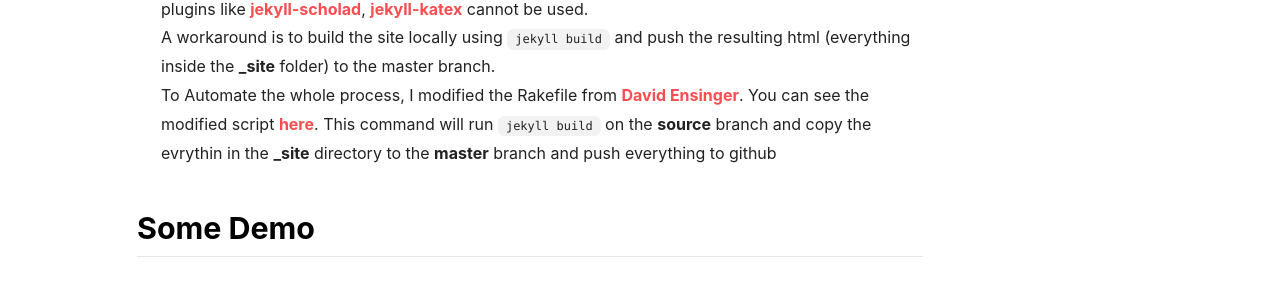
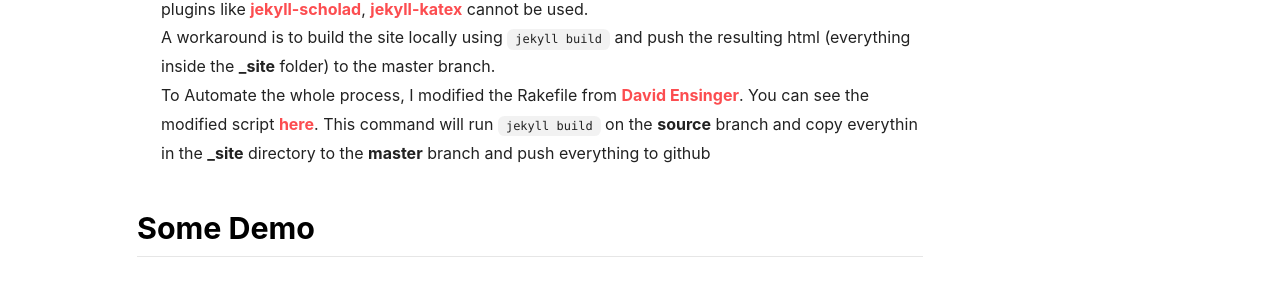
Before and after one commit to handasontam/handasontam.github.io, a Jekyll site: the page built from _posts/2018-06-21-my-workflow-for-writing-blog-posts.md, in a window 1280 px wide. Shown: the part 773-1072 px from the top of the page. Built offline with Jekyll 4.4.1, drawn with Linux system fonts in a browser that asks for light colours; nearby versions of some CDN libraries.

Commit message:
Update. Build site at 2018-06-23 18:08:38 UTC

````diff
--- a/_includes/head.html
+++ b/_includes/head.html
@@ -45,3 +45,4 @@
 _sources.katex.css_integrity }}" crossorigin="anonymous">
 <script src="{{ _sources.katex.js }}" integrity="{{ _sources.katex.js_integrity
 }}" crossorigin="anonymous"></script>
+{%- include analytics.html -%}
--- a/_layouts/page.html
+++ b/_layouts/page.html
@@ -118,4 +118,3 @@ layout: base
 
 {%- include markdown-enhancements.html -%}
 {%- include pageview.html -%}
-{%- include analytics.html -%}
--- a/_posts/2018-06-21-my-workflow-for-writing-blog-posts.md
+++ b/_posts/2018-06-21-my-workflow-for-writing-blog-posts.md
@@ -28,7 +28,7 @@ useful plugins like [jekyll-scholad](https://github.com/inukshuk/jekyll-scholar)
 
    A workaround is to build the site locally using ```jekyll build``` and push the resulting html (everything inside the **\_site** folder) to the master branch.
 
-   To Automate the whole process, I modified the Rakefile from [David Ensinger](http://davidensinger.com/2013/07/automating-jekyll-deployment-to-github-pages-with-rake/). You can see the modified script [here](https://github.com/handasontam/handasontam.github.io/blob/source/Rakefile). This command will run ```jekyll build``` on the **source** branch and copy the evrythin in the **_site** directory to the **master** branch and push everything to github
+   To Automate the whole process, I modified the Rakefile from [David Ensinger](http://davidensinger.com/2013/07/automating-jekyll-deployment-to-github-pages-with-rake/). You can see the modified script [here](https://github.com/handasontam/handasontam.github.io/blob/source/Rakefile). This command will run ```jekyll build``` on the **source** branch and copy everythin in the **_site** directory to the **master** branch and push everything to github
 
 ## Some Demo
 ### Math equation using KaTeX!
````
